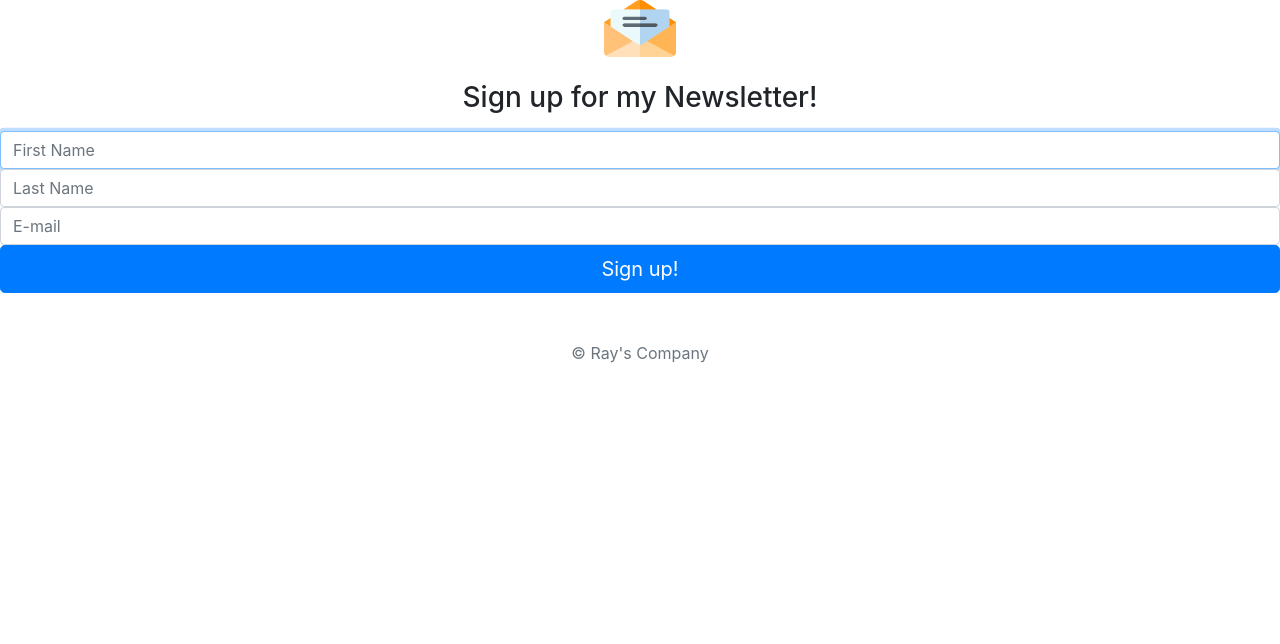
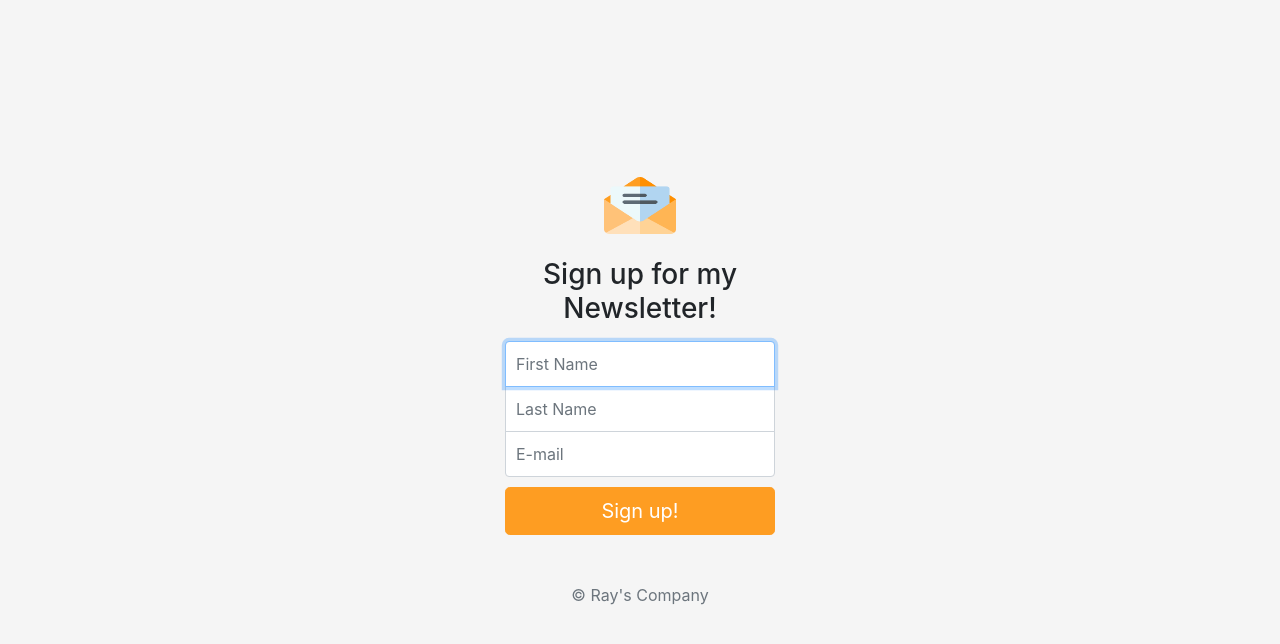
Before and after one commit to earagad/signup, a website: page signup.html in a window 1280 px wide. Drawn offline with nearby package versions, Linux system fonts and the light colour scheme; files whose address does not match are found by name.

Commit message:
tenth version

```diff
--- a/signup.html
+++ b/signup.html
@@ -44,7 +44,7 @@
 
 
 	<!-- Custom styles for this template!! -->
-	<link href="css/styles.css" rel="stylesheet">
+	<link href="/public/css/styles.css" rel="stylesheet">
 </head>
 
 <body class="text-center">
```
